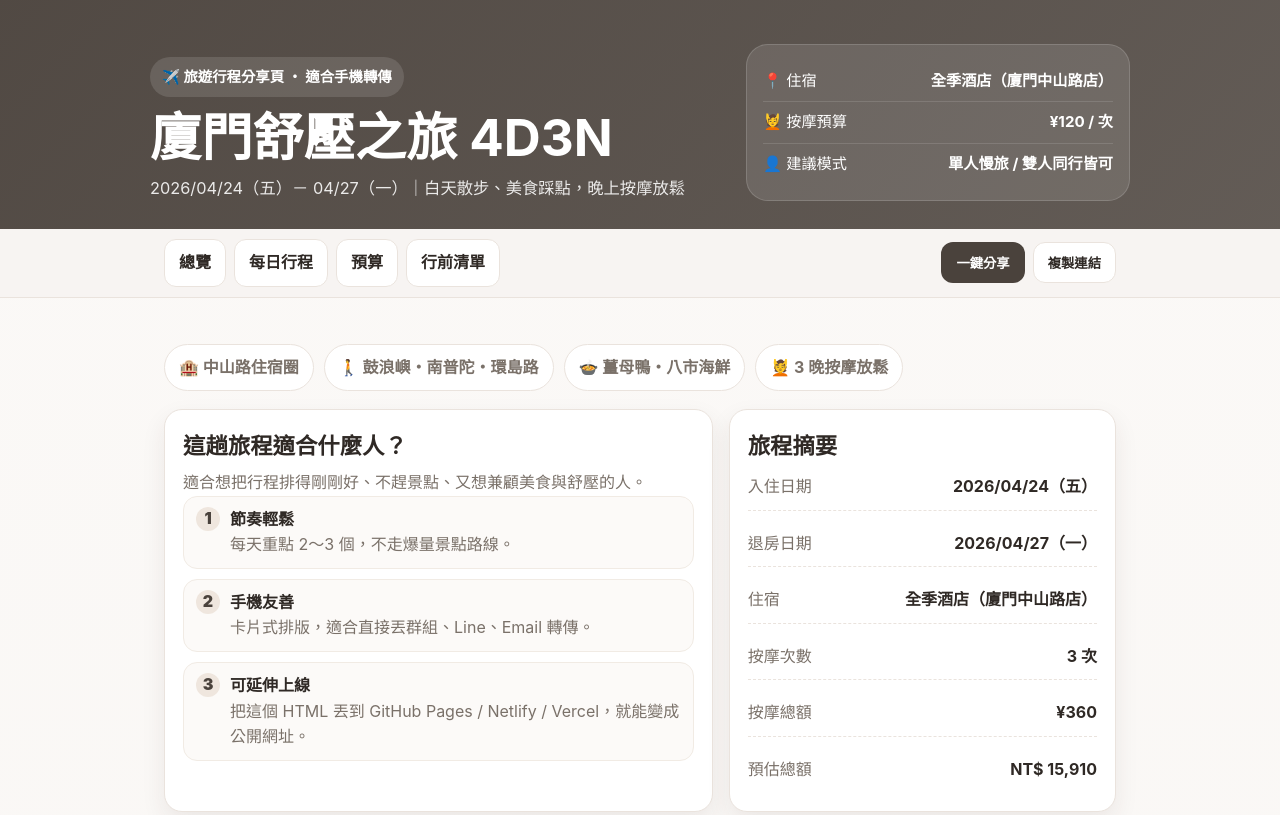
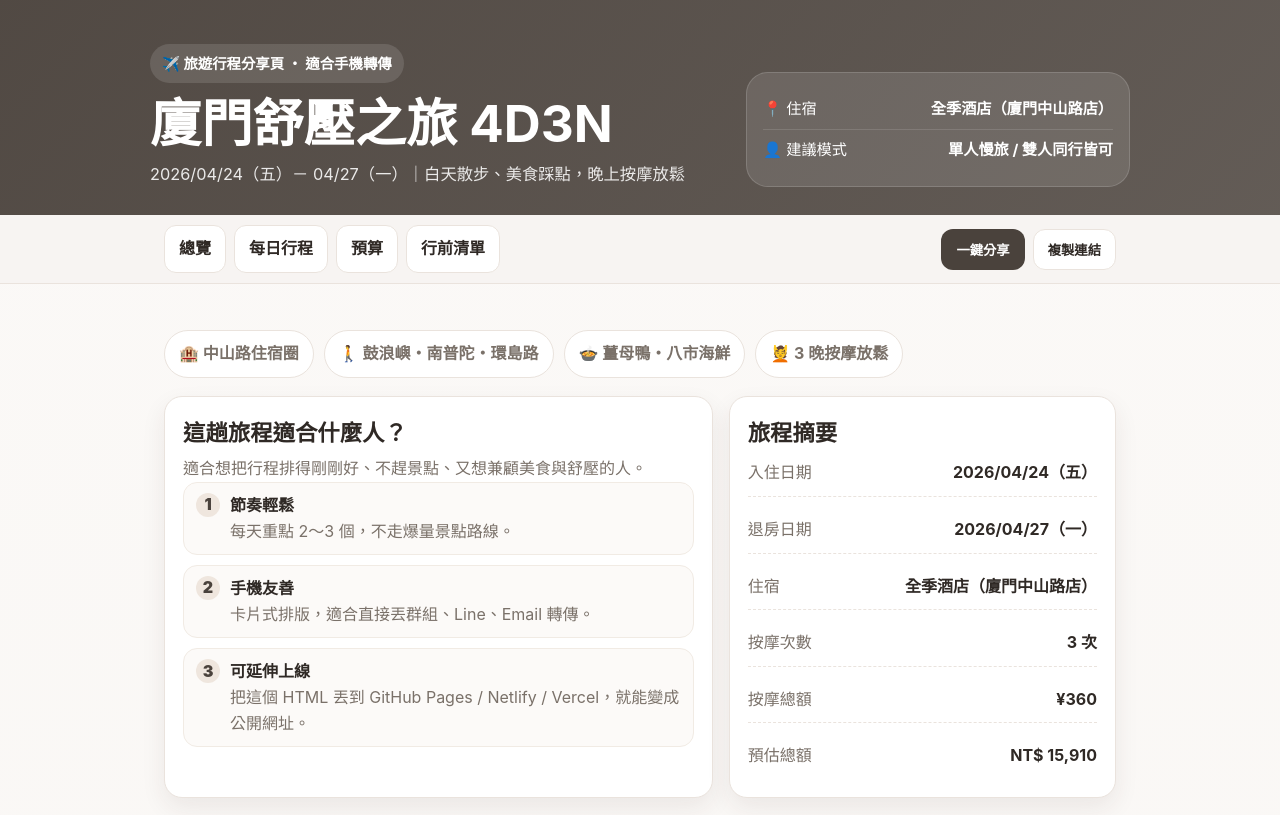
Before and after one commit to wingchang-ai/xiamen-trip, a plain HTML site: page index.html in a window 1280 px wide. Shown: the top 815 px of the page. Drawn offline with Linux system fonts and the light colour scheme.

Commit message:
Update index.html

```diff
--- a/index.html
+++ b/index.html
@@ -52,7 +52,6 @@
       </div>
       <div class="hero-card">
         <div class="stat"><span>📍 住宿</span><strong>全季酒店（廈門中山路店）</strong></div>
-        <div class="stat"><span>💆 按摩預算</span><strong>¥120 / 次</strong></div>
         <div class="stat"><span>👤 建議模式</span><strong>單人慢旅 / 雙人同行皆可</strong></div>
       </div>
     </div>
```
